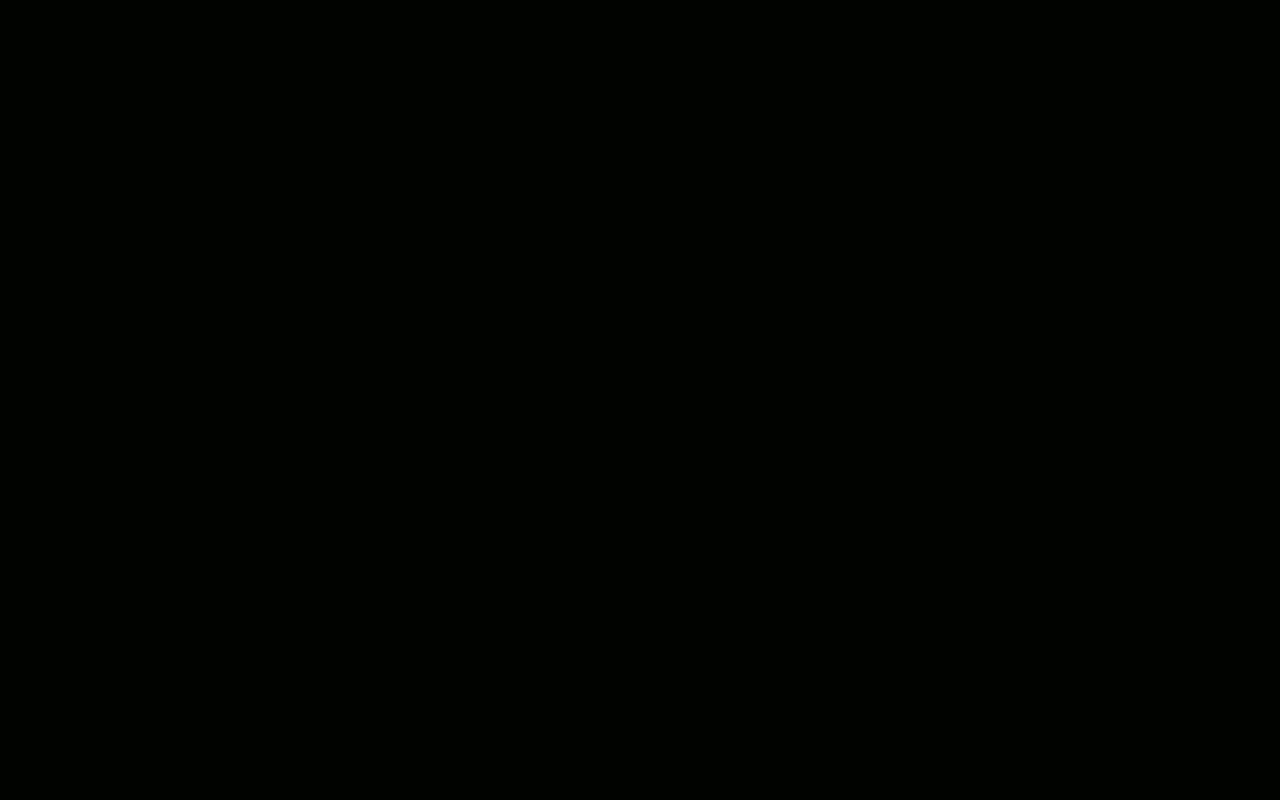
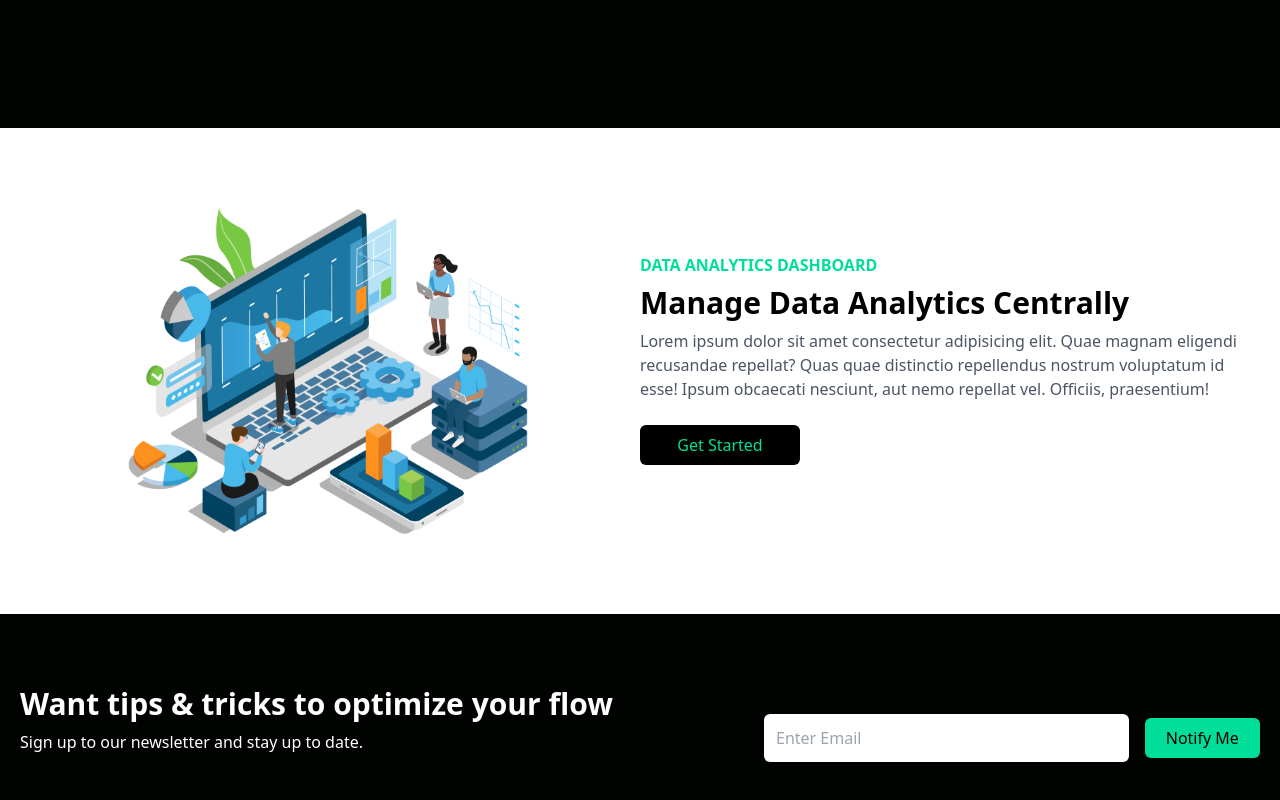
Before and after one commit to adeelbaig625/tailwind-practice, a React (Create React App) app: page / in a window 1280 px wide. Shown: the part 672-1472 px from the top of the page. Before the commit the page ends 800 px from the top, so only its background shows below. Built offline with nearby package versions, Linux system fonts and the light colour scheme.

Commit message:
newsletter done

```diff
--- a/src/App.js
+++ b/src/App.js
@@ -1,11 +1,15 @@
 import React from "react";
+import Analytics from "./components/Analytics";
 import Hero from "./components/Hero";
 import Navbar from "./components/Navbar";
+import Newsletter from "./components/Newsletter";
 function App() {
   return (
     <div>
       <Navbar />
       <Hero />
+      <Analytics />
+      <Newsletter />
     </div>
   );
 }
--- /dev/null
+++ b/src/components/Analytics.jsx
@@ -0,0 +1,28 @@
+import React from "react";
+
+function Analytics() {
+  return (
+    <div className="w-full bg-white py-16 px-4">
+      <div className="max-w[1240px] mx-auto grid md:grid-cols-2">
+        <img src="Laptop.png" alt="/" className="w-[400px] mx-auto my-4" />
+        <div className="flex flex-col justify-center">
+          <p className="font-bold text-[#00df9a]">DATA ANALYTICS DASHBOARD</p>
+          <h1 className="md:text-3xl sm:text-2xl text-xl font-bold py-2">
+            Manage Data Analytics Centrally
+          </h1>
+          <p className="font-medium text-gray-600">
+            Lorem ipsum dolor sit amet consectetur adipisicing elit. Quae magnam
+            eligendi recusandae repellat? Quas quae distinctio repellendus
+            nostrum voluptatum id esse! Ipsum obcaecati nesciunt, aut nemo
+            repellat vel. Officiis, praesentium!
+          </p>
+          <button className="bg-black w-[160px] rounded-md font-medium my-6 py-2 text-[#00df9a]">
+            Get Started
+          </button>
+        </div>
+      </div>
+    </div>
+  );
+}
+
+export default Analytics;
--- /dev/null
+++ b/src/components/Newsletter.jsx
@@ -0,0 +1,30 @@
+import React from "react";
+
+function Newsletter() {
+  return (
+    <div className="w-full py-16 text-white px-4">
+      <div className="max-w-[1240px] mx-auto grid lg:grid-cols-5">
+        <div className="lg:col-span-3">
+          <h1 className="md:text-3xl sm:text-2xl text-xl font-bold py-2">
+            Want tips & tricks to optimize your flow
+          </h1>
+          <p>Sign up to our newsletter and stay up to date.</p>
+        </div>
+        <div className="lg:col-span-2 my-4">
+          <div className="flex flex-col sm:flex-row items-center justify-between w-full">
+            <input
+              className="p-3 flex w-full rounded-md text-black"
+              type="email"
+              placeholder="Enter Email"
+            />
+            <button className="bg-[#00df9a] w-[160px] rounded-md font-medium my-6 ml-4 py-2 text-black">
+              Notify Me
+            </button>
+          </div>
+        </div>
+      </div>
+    </div>
+  );
+}
+
+export default Newsletter;
```
Also changed, not shown: public/Laptop.png (added), src/components/Navbar.jsx (renamed from src/components/Navbar.js).
